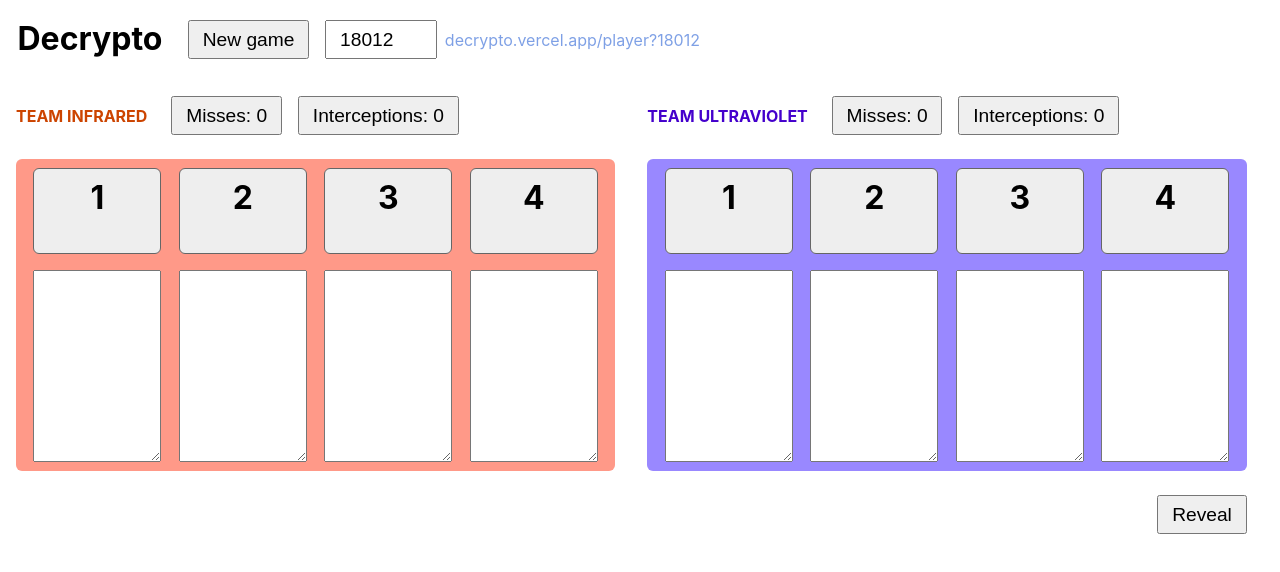
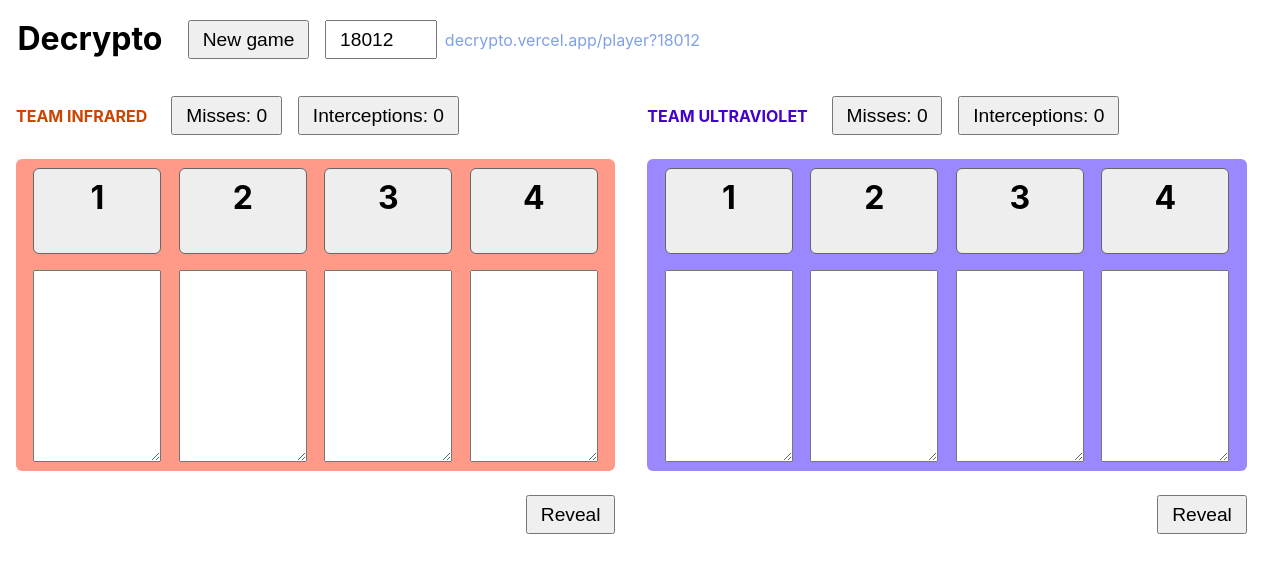
Before and after one commit to zestyping/decrypto, a Next.js app: page / in a window 1280 px wide. Shown: the top 572 px of the page. Built offline with nearby package versions, Linux system fonts and the light colour scheme.

Commit message:
Two separate Reveal buttons.

```diff
--- a/pages/index.jsx
+++ b/pages/index.jsx
@@ -159,12 +159,13 @@ const capitalize = (str) => str.substr(0, 1).toUpperCase() + str.substr(1);
 
 const Home = (props) => {
   const [seed, setSeed] = useState(props.initialSeed);
-  const [reveal, setReveal] = useState(0);
+  const [reveal, setReveal] = useState({});
   const rand = newRand(seed);
   const words = {};
   const url = 'decrypto.vercel.app/player?' + seed;
   for (const team of TEAMS) words[team] = generateWords(rand);
 
+  reveal[seed] = reveal[seed] || {};
   return <div className="container">
     <Head>
       <title>Play Decrypto Online</title>
@@ -182,9 +183,11 @@ const Home = (props) => {
         {
           TEAMS.map(t => <div key={t} className={t + ' team'}>
             <Scoreboard key={seed} team={t} />
-            <Tray team={t} show={reveal === seed} words={words[t]} />
+            <Tray team={t} show={reveal[seed][t]} words={words[t]} />
             <div className='reveal'>
-              { seed && <button onClick={() => setReveal(seed)}>Reveal</button> }
+              { seed && <button onClick={() => setReveal(
+                {...reveal, [seed]: {...reveal[seed], [t]: 1}}
+              )}>Reveal</button> }
             </div>
           </div>)
         }
@@ -232,13 +235,8 @@ const Home = (props) => {
       }
 
       .trays .reveal {
-        display: none;
         text-align: right;
         margin-right: 0.5rem;
-      }
-
-      .team:last-child .reveal {
-        display: block;
       }
 
       .trays {
```
